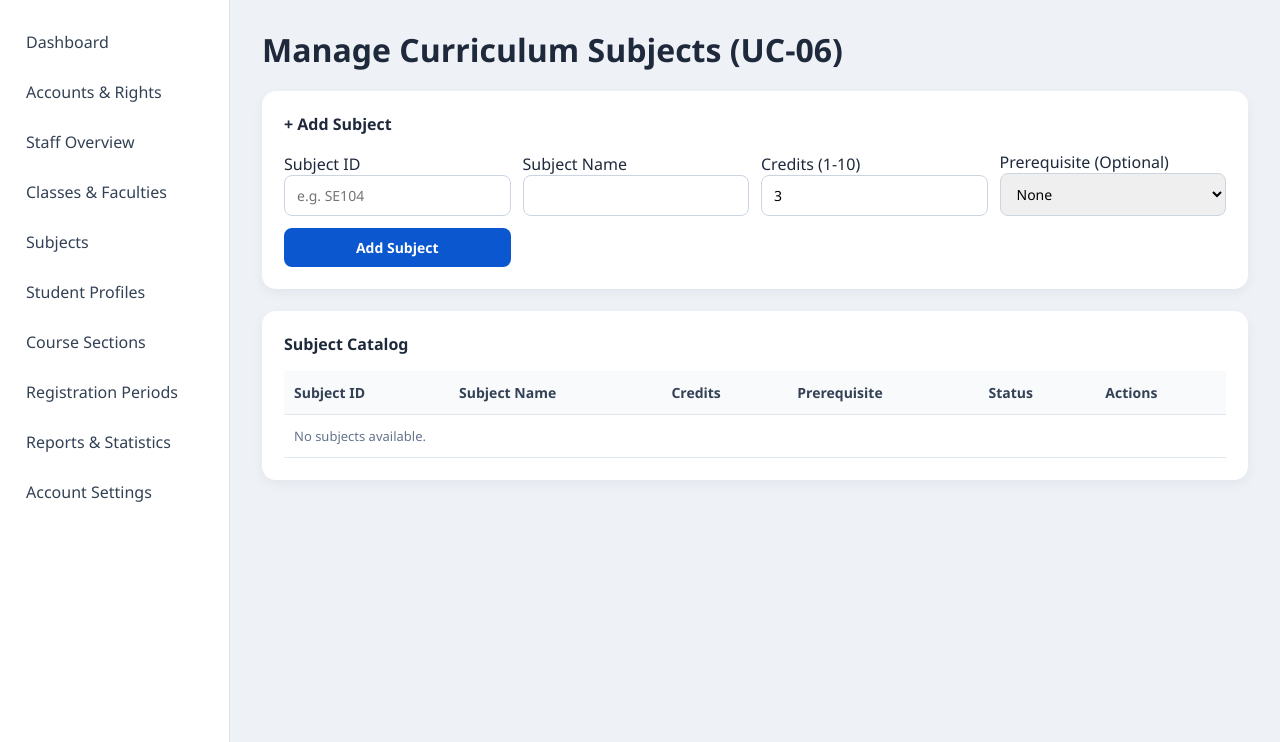
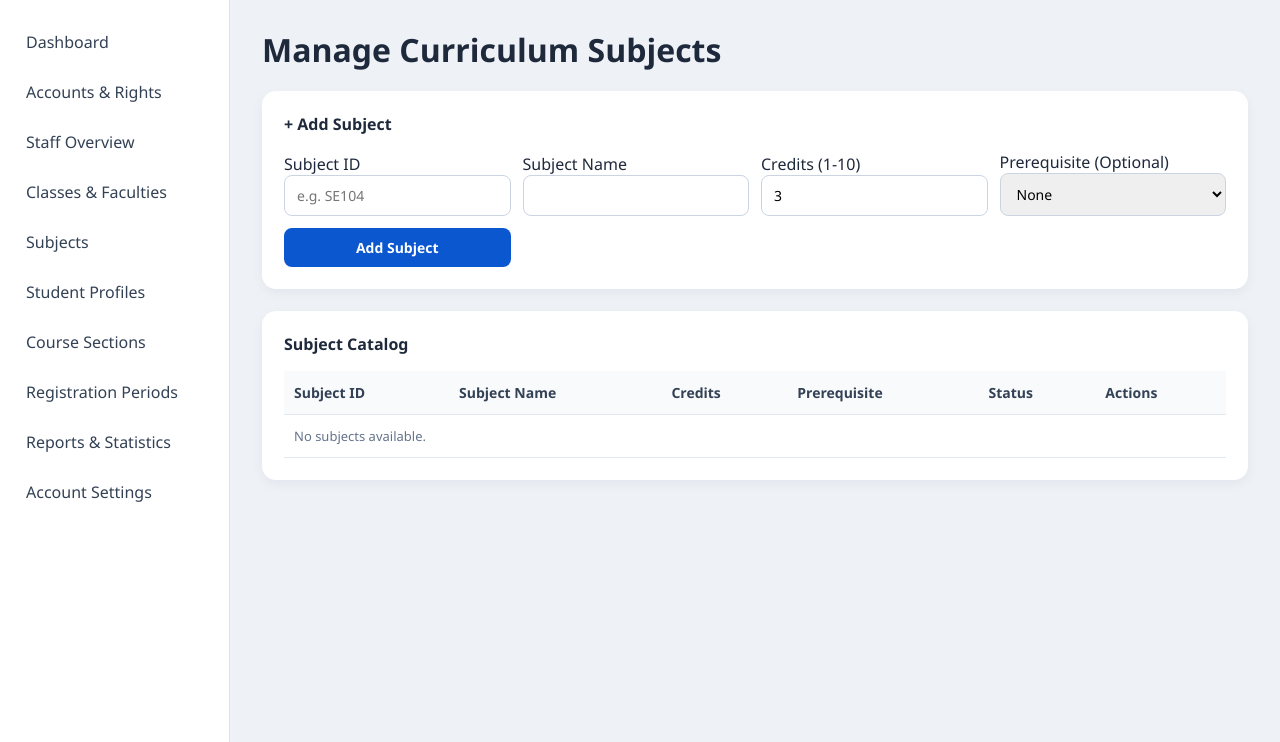
Before and after one commit to nguyendzz/ProgAndTest, a Flask app: template app/views/templates/staff/subjects.html in a window 1280 px wide. Shown: the part 58-800 px from the top of the page. Run offline with Flask 3, Linux system fonts and the light colour scheme; the template is opened without the code that fills it, so the values that code supplies are empty; the visitor is signed in with stand-in values (Sample User, id 1).

Commit message:
Update subjects.html

```diff
--- a/app/views/templates/staff/subjects.html
+++ b/app/views/templates/staff/subjects.html
@@ -1,7 +1,7 @@
 {% extends "base.html" %}
 {% block title %}Manage Subjects - Student Manager System{% endblock %}
 {% block content %}
-<h1 style="margin-bottom: 20px;">Manage Curriculum Subjects (UC-06)</h1>
+<h1 style="margin-bottom: 20px;">Manage Curriculum Subjects</h1>
 
 <div class="panel">
     <div class="panel-title">+ Add Subject</div>
```
